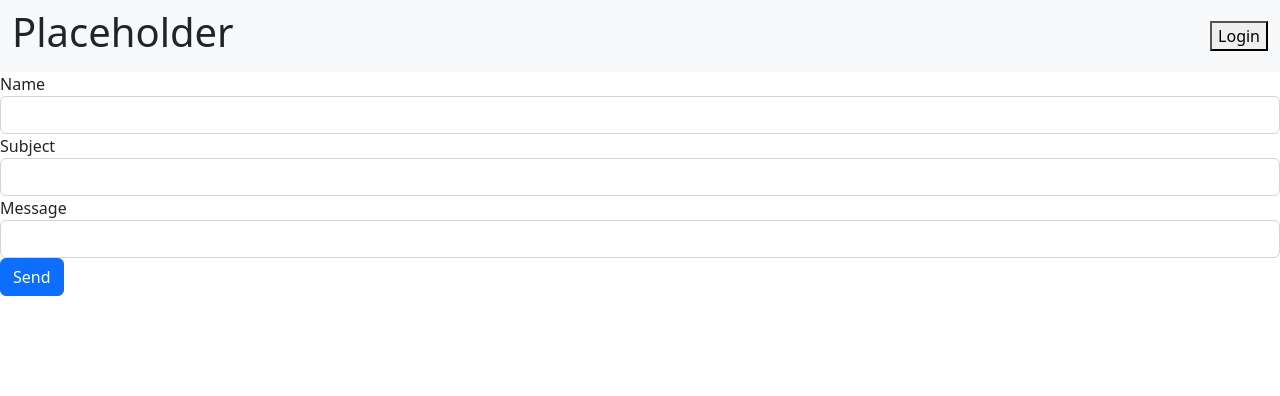
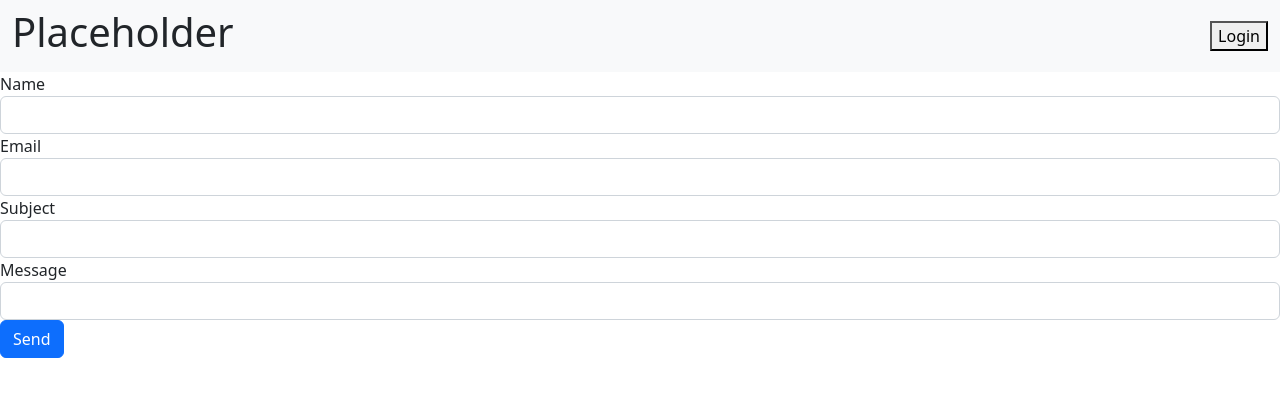
Before and after one commit to MohitAgrawal404/PlivoMock, a React (Create React App) app: page /contact in a window 1280 px wide. Shown: the top 396 px of the page. Built offline with nearby package versions, Linux system fonts and the light colour scheme; no server answers.

Commit message:
added firebase storage of emails using in app emails

```diff
--- a/src/components/Contact.js
+++ b/src/components/Contact.js
@@ -1,29 +1,43 @@
 import React, { useRef } from 'react'
 import emailjs from '@emailjs/browser';
 import { UserAuth } from '../context/AuthContext';
+import { addDoc } from "firebase/firestore";
+import { emailCollection } from '../config/firebase';
+import { async } from '@firebase/util';
+
 
 export default function Contact(handleEmail) {
 
   const form = useRef();
   const { user } = UserAuth()
 
-  const sendEmail = (e) => {
+  const sendEmail = async (e) => {
     e.preventDefault();
-    console.log(form.current)
     emailjs.sendForm('service_nch5z1m', 'template_d4pw78o', form.current, '-HxLRBDaoyOHPAx85')
       .then((result) => {
           console.log(result.text);
       }, (error) => {
           console.log(error.text);
       });
-      window.location.reload()
+    await addDoc(emailCollection, {
+      name: form.current[0].value,
+      email: form.current[1].value,
+      subject: form.current[2].value,
+      message: form.current[3].value
+    })
+    window.location.reload()
   };
+
 
   return (
     <form ref={form} onSubmit={sendEmail}>
       <div class="form-group">
         <label for="nameInput">Name</label>
         <input type="text" class="form-control" id="nameInput" name="user_name" required/>
+      </div>
+      <div class="form-group">
+        <label for="emailInput">Email</label>
+        <input type="email" class="form-control" id="emailInput" name="email" required/>
       </div>
       <div class="form-group">
         <label for="subjectInput">Subject</label>
--- a/src/config/firebase.js
+++ b/src/config/firebase.js
@@ -2,7 +2,7 @@ import { initializeApp } from "firebase/app";
 // TODO: Add SDKs for Firebase products that you want to use
 // https://firebase.google.com/docs/web/setup#available-libraries
 import "firebase/compat/firestore";
-import { getFirestore } from "firebase/firestore";
+import { getFirestore, collection } from "firebase/firestore";
 import { getAuth, GoogleAuthProvider } from "firebase/auth";
 import { getStorage } from "firebase/storage";
 // Your web app's Firebase configuration
@@ -21,5 +21,6 @@ const app = initializeApp({
 //   }
 
 export const db = getFirestore(app);
+export const emailCollection = collection(db, "emails")
 export const auth = getAuth(app);
 export const storage = getStorage(app);
```
